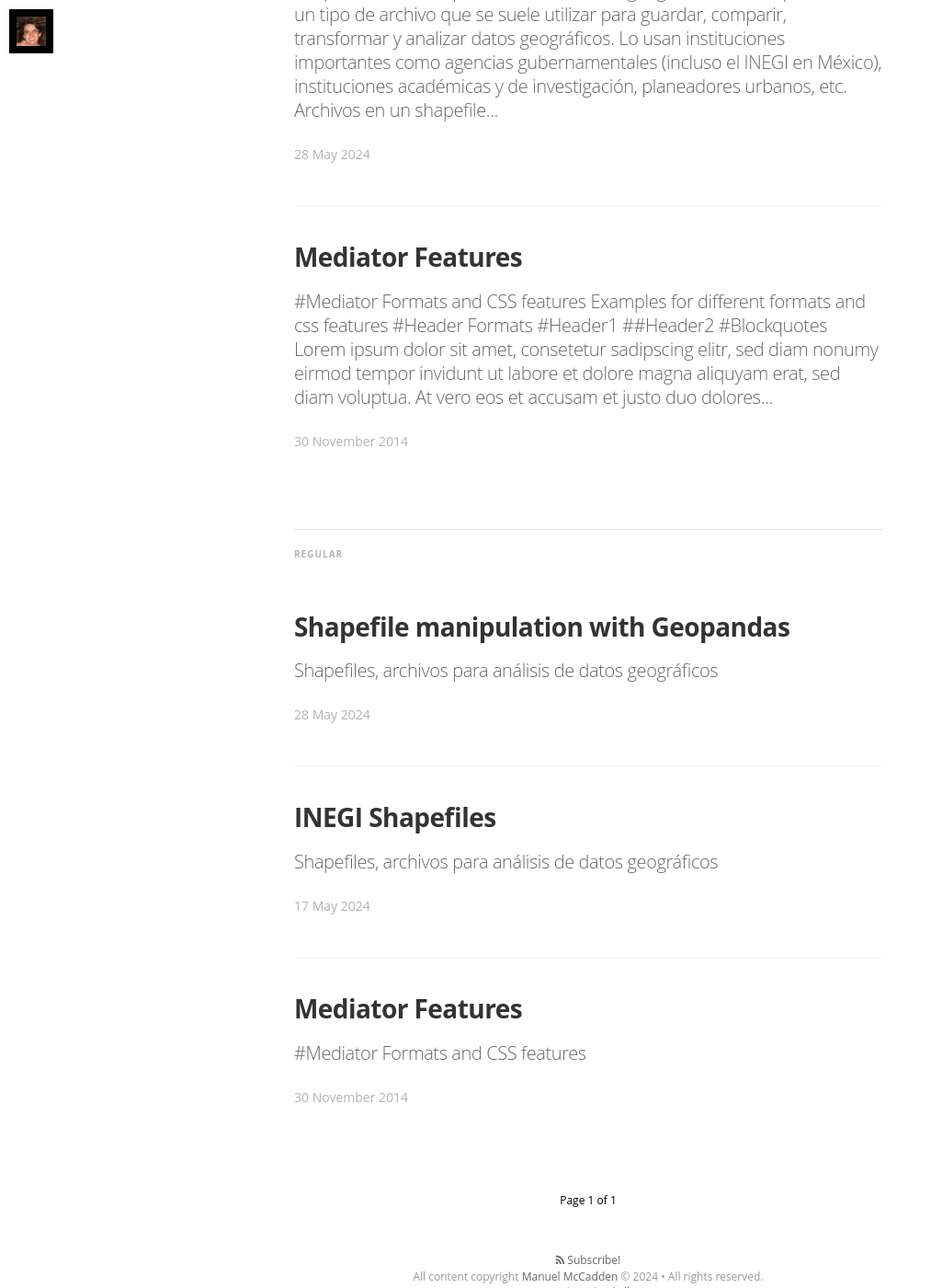
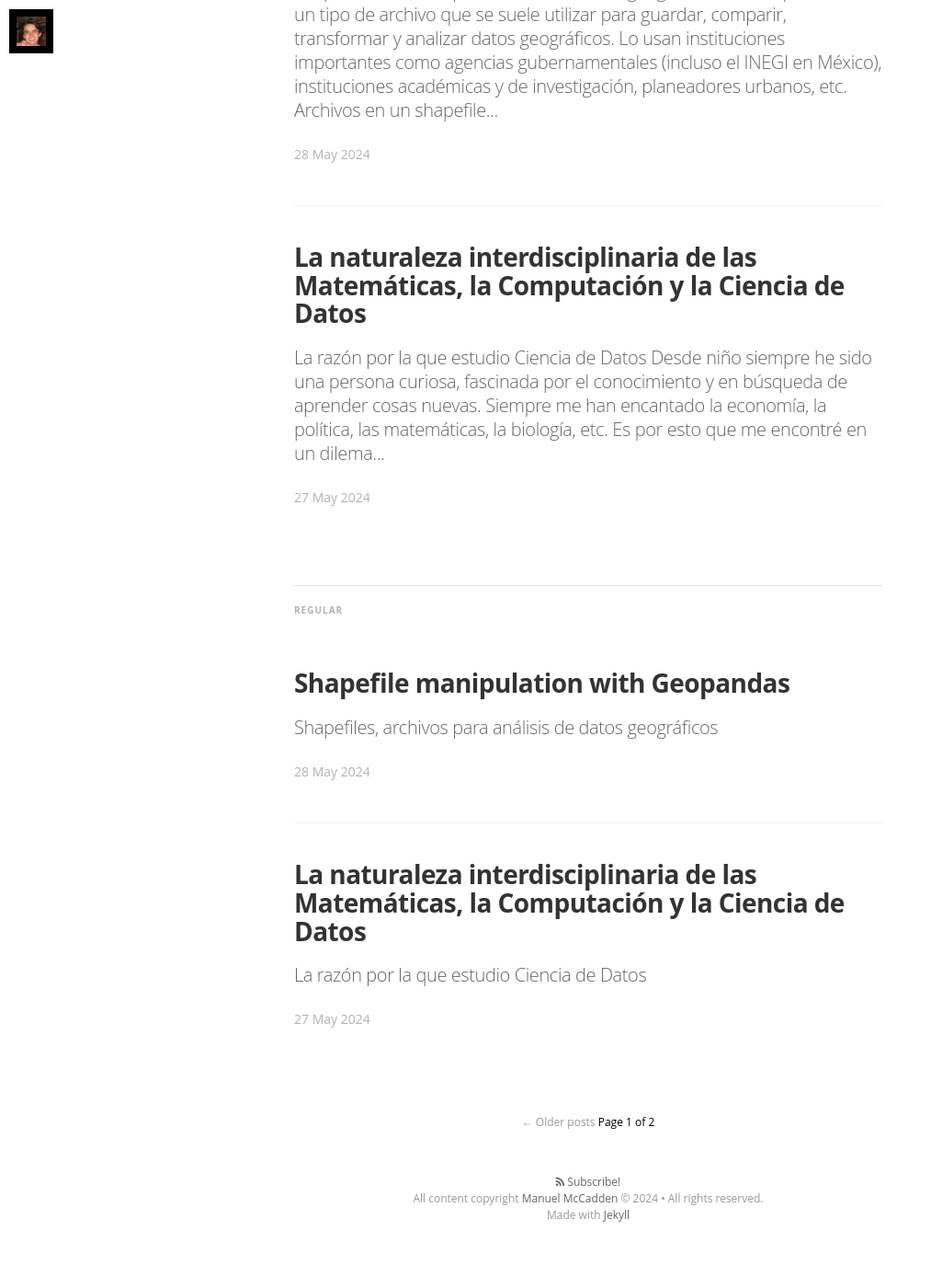
Before and after one commit to manuelmccaddenm/manuelmccaddenm.github.io, a Jekyll site: the page built from index.html, in a window 1280 px wide and 1400 px high, scrolled down 876 px. Shown: the whole window at 92% size, without its empty margins (0-1013 px from the left). Built offline with Jekyll 4.4.1, drawn with Linux system fonts in a browser that asks for light colours; nearby versions of some CDN libraries; some web fonts are replaced; the list of posts is cut into pages by our own code; after the commit the page ends 2253 px from its top, so only the background shows below that.

Commit message:
Artículo

```diff
--- a/_config.yml
+++ b/_config.yml
@@ -20,7 +20,7 @@ name: 'Manuel McCadden'
 author: 'Manuel McCadden'
 author_image: "/assets/images/foto_redonda.jpg"
 
-paginate:	3
+paginate:	2
 
 url: "https://manuelmccaddenm.github.io/" # the base hostname & protocol for your site
 baseurl: ""
--- a/_posts/2014-11-30-mediator_features.markdown
+++ b/_posts/2014-11-30-mediator_features.markdown
@@ -1,40 +1,26 @@
 ---
 layout: post
-title:  "Mediator Features"
-date:   2014-11-30 14:34:25
-categories: mediator feature
+title:  "La naturaleza interdisciplinaria de las Matemáticas, la Computación y la Ciencia de Datos"
+date:   2024-05-27
+categories: personal
 tags: featured
-image: /assets/article_images/2014-11-30-mediator_features/night-track.JPG
-image2: /assets/article_images/2014-11-30-mediator_features/night-track-mobile.JPG
 ---
-#Mediator Formats and CSS features
+# La razón por la que estudio Ciencia de Datos
 
-Examples for different formats and css features
+Desde niño siempre he sido una persona curiosa, fascinada por el conocimiento y en búsqueda de aprender cosas nuevas. Siempre me han encantado la economía, la política, las matemáticas, la biología, etc. Es por esto que me encontré en un dilema grave cuando me vi obligado a decidir qué estudiar. Me gustaba todo, sin embargo, siempre me ha parecido que el pensamiento crítico y la lógica son los únicos caminos para obtener conocimiento y resolver problemas.
 
-#Header Formats
-#Header1
-##Header2
+## Matemáticas y Ciencia de Datos
 
-#Blockquotes
->Lorem ipsum dolor sit amet, consetetur sadipscing elitr, sed diam nonumy eirmod tempor invidunt ut labore et dolore magna aliquyam erat, sed diam voluptua. At vero eos et accusam et justo duo dolores et ea rebum. Stet clita kasd gubergren, no sea takimata sanctus
+En mi último año de preparatoria, tomó bastante popularidad el caso de Cambridge Analítica, uso completamente inmoral de la Ciencia de Datos, donde se manipulaba a los votantes para votar por ciertos candidatos. Fue entonces, por muy inmoral y corrupto que fuera ese asunto, que me di cuenta de las repercusiones que puede tener esta disciplina en muchas otras.
 
-#Lists
-##orderd lists
-1. one
-2. two
-3. three
+Decidí estudiar lo que estudio porque me di cuenta que aprendería herramientas que podía usar en mis muy diversas áreas de interés. La primera vez que tuve oportunidad de comprobarlo por mi mismo fue cuando comencé mi servicio social en el CIAJ.
 
-##unorderd lists
-- Apple
-- Banana
-- Plum
+## Centro de Innovación para el Acceso a la Justicia
 
-#Links
-This is an [example link](http://example.com/ "With a Title").
+En el CIAJ descubrí ótra área donde podía usar mi conocimiento, el derecho. La misión del CIAJ es usar la tecnología para facilitar el acceso a la justicia, principalmente a lo largo de latinoamérica. Esto incluye modernizar tribunales con bases de datos digitales, y crear plataformas web para facilitar ciertos trámites. A través de modernización de ésta naturaleza, se puede crear un verdadero cambio en el sistema legal de la región.
 
-#Combinations
->Lorem ipsum dolor sit amet, consetetur sadipscing elitr, sed diam nonumy eirmod tempor invidunt ut labore et dolore magna aliquyam erat, sed diam voluptua. At vero eos et accusam et justo duo dolores et ea rebum. Stet clita kasd gubergren, no sea takimata sanctus
->
-> - Apple
-> - Banana
-> - Plum
+## Proyectos por explorar
+
+Siempre he querido hacer algún proyecto que utilice Ciencia de Datos aplicada a la Biología. He oído un poco acerca de análisis de secuencias genéticas a través de Ciencia de Datos y análisis genómicos de poblaciones. Sinceramente, desconozco qué tanto se han hecho proyectos interdisciplinarios entre éstas disciplinas, pero es algo que definitivamente quiero explorar en un futuro.
+
+También interesa mucho usar mis hablidades matemáticas, estadísticas y técnicas para llevar a cabo proyectos con un alto impacto social, siguiendo un poco las líneas de la misión del CIAJ. Creo genuinamiente que a través de la ciencia y la tecnología se puede facilitar mucho la vida de la gente en general. Además, veo a ambas como las soluciones más factibles a la mayoría de problemas sociales del planeta.
```
